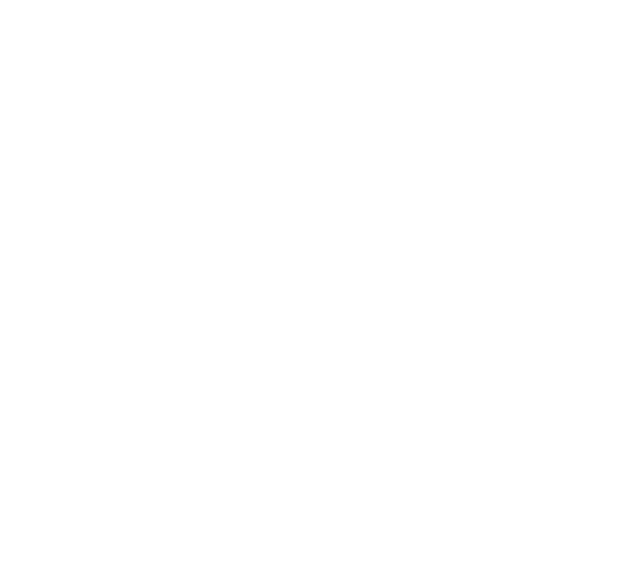
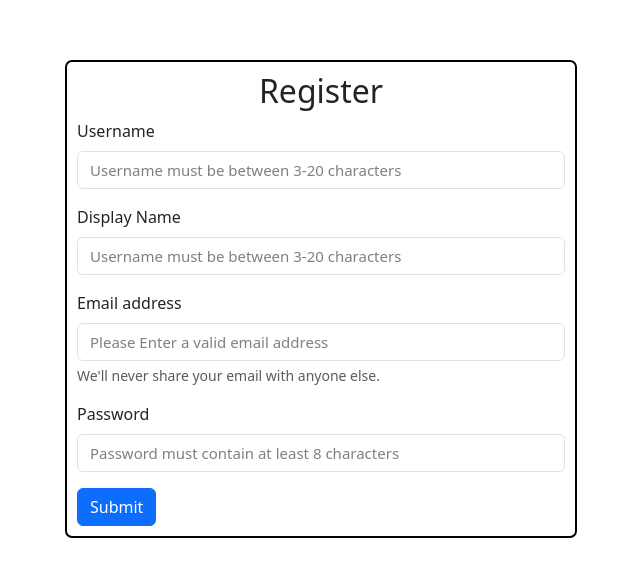
Before and after one commit to SHIVAM-KUMAR-59/Blog-App, a React (Vite) app in the folder Frontend/: page /register in a window 1280 px wide. Before the commit this address had no page. Shown: the part 101-678 px from the top of the page, without its empty margins (319-959 px from the left). Built offline with nearby package versions, Linux system fonts and the light colour scheme.

Commit message:
Register Functionality Implemented

```diff
--- a/Frontend/src/App.jsx
+++ b/Frontend/src/App.jsx
@@ -3,6 +3,7 @@
 import PostPage from "./Pages/PostPage";
 import { Routes, Route } from "react-router-dom"; // Import Routes and Route from react-router-dom
 import Login from "./Pages/Login";
+import Register from "./Pages/Register";
 
 function App() {
   return (
@@ -11,6 +12,7 @@
         <Route path="/" element={<Landing />} />
         <Route path="/post/:title" element={<PostPage />} />
         <Route path="/login" element={<Login />} />
+        <Route path="/register" element={<Register />} />
       </Routes>
     </>
   );
--- /dev/null
+++ b/Frontend/src/Components/Login/Header.jsx
@@ -0,0 +1,13 @@
+import styles from "./login.module.css";
+
+const Header = ({ title }) => {
+  return (
+    <>
+      <div className={styles.header}>
+        <h2>{title}</h2>
+      </div>
+    </>
+  );
+};
+
+export default Header;
--- a/Frontend/src/Components/Login/Login.jsx
+++ b/Frontend/src/Components/Login/Login.jsx
@@ -3,6 +3,7 @@
 import styles from "./login.module.css";
 import Password from "./Password";
 import Username from "./Username";
+import Header from "./Header";
 import Email from "./Email";
 import { useNavigate } from "react-router-dom";
 
@@ -39,10 +40,12 @@
   return (
     <div className={styles.formContainer}>
       <form className={styles.form} onSubmit={handleSubmit}>
-        <div className={styles.header}>
-          <h2>Signup</h2>
-        </div>
-        <Username value={username} setValue={setUsername} />
+        <Header title={"Login"} />
+        <Username
+          value={username}
+          setValue={setUsername}
+          heading={"Username"}
+        />
         <Email value={email} setValue={setEmail} />
         <Password value={password} setValue={setPassword} />
         {errorMessage && <p className="text-danger">{errorMessage}</p>}
--- a/Frontend/src/Components/Login/LoginButton.jsx
+++ b/Frontend/src/Components/Login/LoginButton.jsx
@@ -1,14 +1,14 @@
 import { useNavigate } from "react-router-dom";
 import styles from "./login.module.css";
 
-const LoginButton = () => {
+const LoginButton = ({ title, route }) => {
   const navigate = useNavigate();
   const onClickHandler = () => {
-    navigate("/login");
+    navigate(`${route}`);
   };
   return (
     <button onClick={onClickHandler} className={styles.signIn}>
-      Login
+      {title}
     </button>
   );
 };
--- a/Frontend/src/Components/Login/Username.jsx
+++ b/Frontend/src/Components/Login/Username.jsx
@@ -1,10 +1,10 @@
 import React from "react";
 
-const Username = ({ value, setValue }) => {
+const Username = ({ value, setValue, heading }) => {
   return (
     <div className="mb-3">
       <label htmlFor="username" className="form-label">
-        Username
+        {heading}
       </label>
       <input
         type="text"
--- a/Frontend/src/Components/Login/login.module.css
+++ b/Frontend/src/Components/Login/login.module.css
@@ -26,5 +26,5 @@
 
 .signIn {
   border-radius: 8px;
-  margin: 0px 20px;
+  margin: 0px 0px 0px 10px;
 }
--- a/Frontend/src/Components/Navbar.jsx
+++ b/Frontend/src/Components/Navbar.jsx
@@ -49,7 +49,8 @@
           <button className="btn btn-outline-success" type="submit">
             Search
           </button>
-          <LoginButton />
+          <LoginButton title={"Login"} route="/login" />
+          <LoginButton title={"Register"} route="/register" />
         </form>
       </div>
     </nav>
--- /dev/null
+++ b/Frontend/src/Components/Register/Register.jsx
@@ -0,0 +1,69 @@
+import { useState } from "react";
+import Email from "../Login/Email";
+import styles from "../Login/login.module.css";
+import Password from "../Login/Password";
+import Header from "../Login/Header";
+import Username from "../Login/Username";
+import { useNavigate } from "react-router-dom";
+import axios from "axios";
+
+const Register = () => {
+  const [username, setUsername] = useState("");
+  const [email, setEmail] = useState("");
+  const [password, setPassword] = useState("");
+  const [displayName, setDisplayName] = useState("");
+  const [errorMessage, setErrorMessage] = useState("");
+  const navigate = useNavigate();
+
+  const handleSubmit = async (e) => {
+    e.preventDefault(); // Prevent the default form submission behavior
+    try {
+      const response = await axios.post(
+        "http://localhost:3000/api/auth/register",
+        {
+          username,
+          displayName,
+          email,
+          password,
+        }
+      );
+      if (response.status === 200) {
+        navigate("/");
+      }
+    } catch (error) {
+      if (error.response.status === 400) {
+        setErrorMessage("Username or email already exists");
+      } else {
+        setErrorMessage("An error occurred while registering");
+      }
+    }
+  };
+
+  return (
+    <>
+      <div className={styles.formContainer}>
+        <form className={styles.form} onSubmit={handleSubmit}>
+          <Header title={"Register"} />
+          <Username
+            value={username}
+            setValue={setUsername}
+            heading={"Username"}
+          />
+          <Username
+            value={displayName}
+            setValue={setDisplayName}
+            heading={"Display Name"}
+          />
+          <Email value={email} setValue={setEmail} />
+          <Password value={password} setValue={setPassword} />
+          {errorMessage && <p className="text-danger">{errorMessage}</p>}
+          <button type="submit" className="btn btn-primary">
+            Submit
+          </button>
+        </form>
+      </div>
+    </>
+  );
+};
+
+export default Register;
--- /dev/null
+++ b/Frontend/src/Pages/Register.jsx
@@ -0,0 +1,11 @@
+import RegisterPage from "../Components/Register/Register";
+
+const Register = () => {
+  return (
+    <>
+      <RegisterPage />
+    </>
+  );
+};
+
+export default Register;
```
